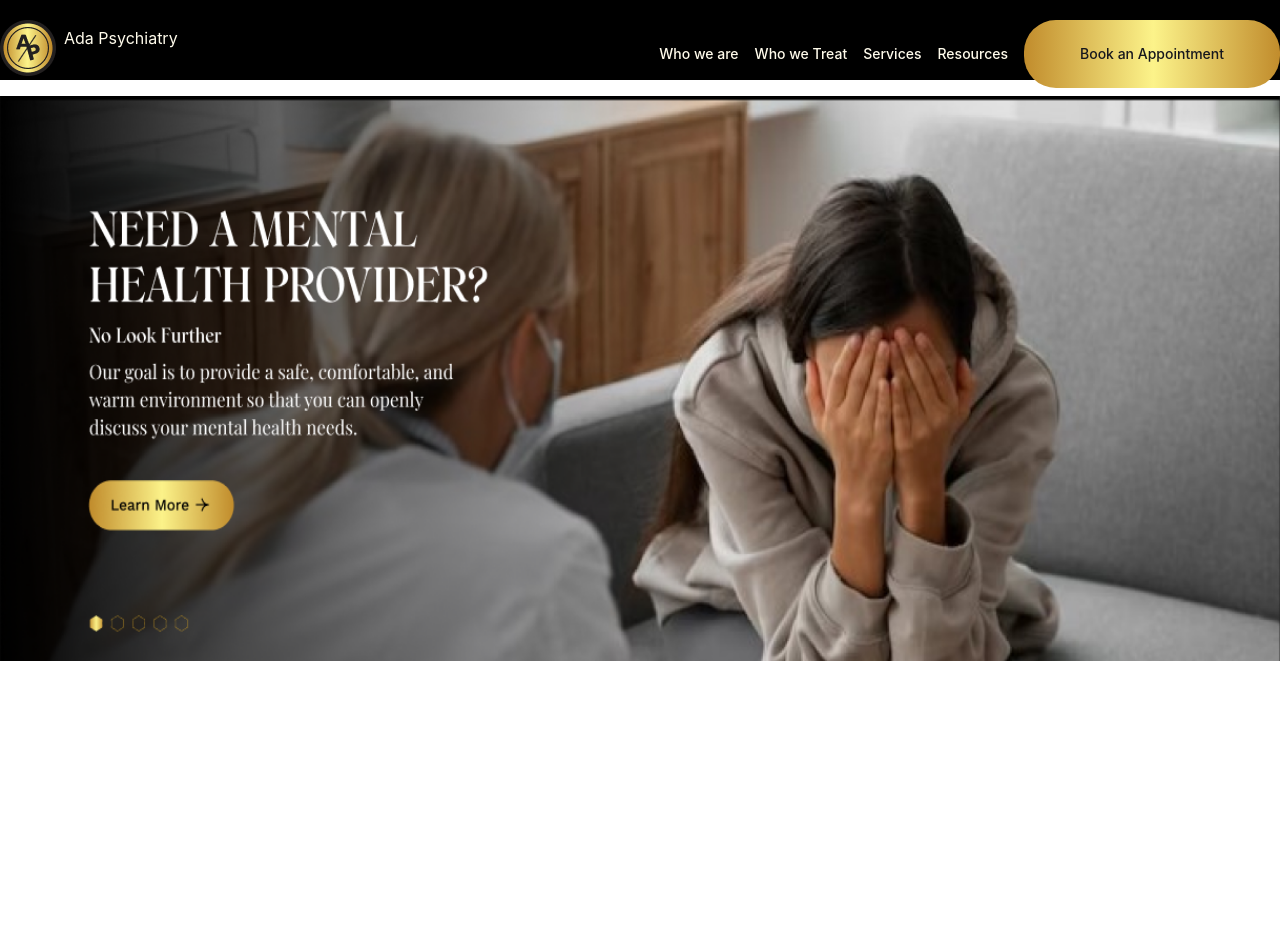
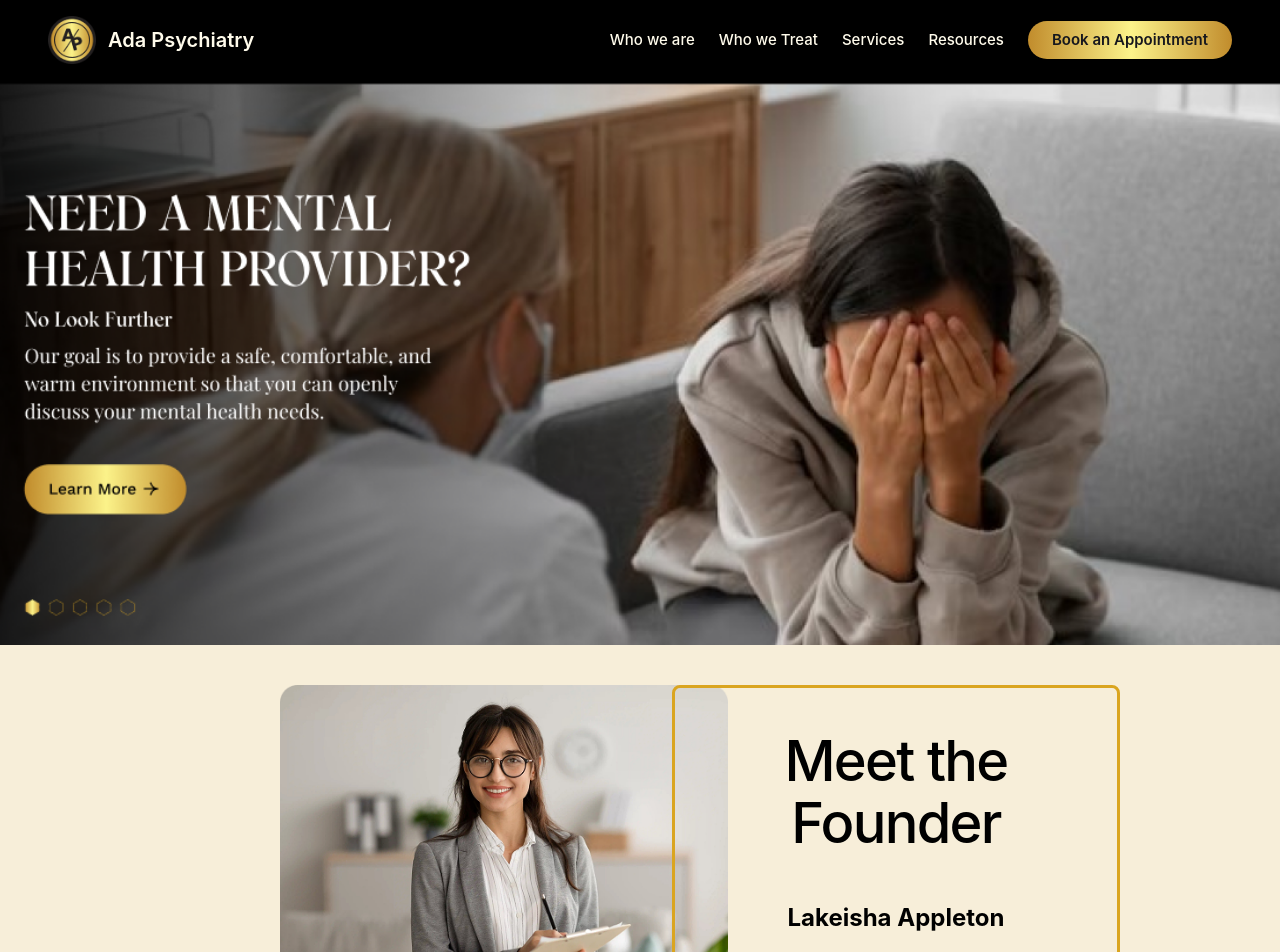
Before and after one commit to arnavkatyayan/assignmentReactfe, a React (Vite) app: page / in a window 1280 px wide. Shown: the top 952 px of the page. Before the commit the page ends 800 px from the top, so only its background shows below. Built offline with nearby package versions, Linux system fonts and the light colour scheme.

Commit message:
Founder Detail Changes and other CSS changes.

```diff
--- a/src/App.css
+++ b/src/App.css
@@ -185,29 +185,3 @@
     border-right-color: var(--border);
   }
 }
-
-.header-class {
-  background-color: black;
-  height: 10vh;
-  position: relative;
-}
-
-.logo {
-  position: absolute;
-  left: 0;
-}
-
-.nav-links {
-  position: absolute;
-  right: 0;
-}
-
-.display-image {
-  position: absolute;
-  top: 96px;
-}
-
-.display-image-dimensions {
-  width: 2049px;
-  height: 565px;
-}
--- a/src/App.jsx
+++ b/src/App.jsx
@@ -3,14 +3,14 @@ import reactLogo from './assets/react.svg'
 import viteLogo from './assets/vite.svg'
 import heroImg from './assets/hero.png'
 import './App.css'
-import Header from './HeaderSection/header'
+import Header from './HeaderSection/Header'
+import FounderDetails from './FounderSection/FounderDetails'
 function App() {
-
 
   return (
     <div className='App'>
-      <Header/>
-      <h1>Hello</h1>
+      <Header />
+      <FounderDetails />
     </div>
 
   )
--- /dev/null
+++ b/src/FounderSection/FounderDetails.jsx
@@ -0,0 +1,22 @@
+import React from "react";
+import founder from "../assets/founder.png"
+export default function FounderDetails() {
+    return (
+        <div className="w-full bg-[#F7EED9] relative h-[590px] flex justify-center items-center gap-4">
+            <img src={founder} alt="founder" className="absolute top-10 left-70 w-[35%]" />
+            <div className="absolute top-10 right-40 w-[35%] h-[457px] border-3 border-[#DAA520] rounded-lg flex flex-col gap-4 pt-[10px]">
+                <h1 className="text-4xl font-bold">Meet the Founder</h1>
+                <p className="text-2xl font-bold">Lakeisha Appleton</p>
+                <p className="text-2xl font-medium">FNP-C, PMHNP- BC</p>
+                <p className="text-xl font-medium">
+                    “Mental health problems don’t define who you are. They are something you experience.
+                    You walk in the rain and you feel the rain, but, importantly, YOU ARE NOT THE RAIN.”
+                    — Matt Haig
+                </p>
+                <button className="bg-[linear-gradient(90deg,_#C18C2C_0%,_#FCF38A_50.52%,_#C18C2C_100%)] text-[#16171d] font-sans font-semibold text-[15px] px-6 py-2 rounded-full cursor-pointer hover:opacity-90 transition-opacity w-[200px] self-center">
+                    Learn More →
+                </button>
+            </div>
+        </div>
+    );
+}
--- a/src/HeaderSection/Header.jsx
+++ b/src/HeaderSection/Header.jsx
@@ -1,46 +1,53 @@
-import React from "react";
+import React, { useState } from "react";
 import Logo from "../assets/logo.png";
 import display from "../assets/display.png";
+
 export default function Header() {
+    const [isMenuOpen, setIsMenuOpen] = useState(false);
+
     return (
-        <div className="header-class">
-            <div className="logo flex gap-2 items-center">
-                <img src={Logo} alt="Logo" className="mt-5" />
-                <p className="text-amber-50">Ada Psychiatry</p>
-            </div>
-            <div className="nav-links flex gap-4 items-center mt-5">
-                <a
-                    href="#"
-                    className="text-amber-50 font-sans font-medium text-[14px] leading-[52px] tracking-normal"
+        <div className="w-full">
+            <header className="bg-black w-full px-6 md:px-12 py-4 flex justify-between items-center">
+                <div className="logo flex gap-3 items-center">
+                    <img src={Logo} alt="Logo" className="h-10 md:h-12 w-auto" />
+                    <p className="text-amber-50 font-semibold text-lg md:text-xl">Ada Psychiatry</p>
+                </div>
+
+                <button
+                    className="lg:hidden text-amber-50 focus:outline-none"
+                    onClick={() => setIsMenuOpen(!isMenuOpen)}
                 >
-                    Who we are
-                </a>
-                <a
-                    href="#"
-                    className="text-amber-50 font-sans font-medium text-[14px] leading-[52px] tracking-normal"
-                >
-                    Who we Treat
-                </a>
-                <a
-                    href="#"
-                    className="text-amber-50 font-sans font-medium text-[14px] leading-[52px] tracking-normal"
-                >
-                    Services
-                </a>
-                <a
-                    href="#"
-                    className="text-amber-50 font-sans font-medium text-[14px] leading-[52px] tracking-normal"
-                >
-                    Resources
-                </a>
-                <button className="w-3xs bg-[linear-gradient(90deg,_#C18C2C_0%,_#FCF38A_50.52%,_#C18C2C_100%)] text-[#16171d] font-sans font-medium text-[14px] leading-[52px] tracking-normal px-4 py-2 rounded-4xl cursor-pointer">
-                    Book an Appointment
+                    <svg className="w-8 h-8" fill="none" stroke="currentColor" viewBox="0 0 24 24" xmlns="http://www.w3.org/2000/svg">
+                        <path strokeLinecap="round" strokeLinejoin="round" strokeWidth={2} d={isMenuOpen ? "M6 18L18 6M6 6l12 12" : "M4 6h16M4 12h16m-7 6h7"} />
+                    </svg>
                 </button>
-            </div>
-            <div className="display-image">
-                <img src={display} alt="display image" className="display-image-dimensions" />
+
+                <nav className="hidden lg:flex gap-6 items-center">
+                    <a href="#" className="text-amber-50 hover:text-yellow-300 transition-colors font-sans font-medium text-[15px]">Who we are</a>
+                    <a href="#" className="text-amber-50 hover:text-yellow-300 transition-colors font-sans font-medium text-[15px]">Who we Treat</a>
+                    <a href="#" className="text-amber-50 hover:text-yellow-300 transition-colors font-sans font-medium text-[15px]">Services</a>
+                    <a href="#" className="text-amber-50 hover:text-yellow-300 transition-colors font-sans font-medium text-[15px]">Resources</a>
+                    <button className="bg-[linear-gradient(90deg,_#C18C2C_0%,_#FCF38A_50.52%,_#C18C2C_100%)] text-[#16171d] font-sans font-semibold text-[15px] px-6 py-2 rounded-full cursor-pointer hover:opacity-90 transition-opacity">
+                        Book an Appointment
+                    </button>
+                </nav>
+            </header>
+
+            {isMenuOpen && (
+                <div className="lg:hidden bg-black w-full px-6 pb-6 flex flex-col gap-4 items-start border-t border-gray-800 pt-4">
+                    <a href="#" className="text-amber-50 hover:text-yellow-300 transition-colors font-sans font-medium text-[16px]">Who we are</a>
+                    <a href="#" className="text-amber-50 hover:text-yellow-300 transition-colors font-sans font-medium text-[16px]">Who we Treat</a>
+                    <a href="#" className="text-amber-50 hover:text-yellow-300 transition-colors font-sans font-medium text-[16px]">Services</a>
+                    <a href="#" className="text-amber-50 hover:text-yellow-300 transition-colors font-sans font-medium text-[16px]">Resources</a>
+                    <button className="w-full sm:w-auto bg-[linear-gradient(90deg,_#C18C2C_0%,_#FCF38A_50.52%,_#C18C2C_100%)] text-[#16171d] font-sans font-semibold text-[16px] px-8 py-3 rounded-full cursor-pointer mt-2 hover:opacity-90 transition-opacity">
+                        Book an Appointment
+                    </button>
+                </div>
+            )}
+
+            <div className="w-full relative">
+                <img src={display} alt="display image" className="w-full h-[300px] md:h-[450px] lg:h-[565px] object-cover object-center block" />
             </div>
         </div>
-
     );
 }
--- a/src/index.css
+++ b/src/index.css
@@ -32,8 +32,7 @@ body {
 }
 
 #root {
-  width: 2126px;
-  max-width: 100%;
+  width: 100%;
   margin: 0 auto;
   text-align: center;
   border-inline: 1px solid var(--border);
```
Also changed, not shown: src/assets/founder.png (added).
